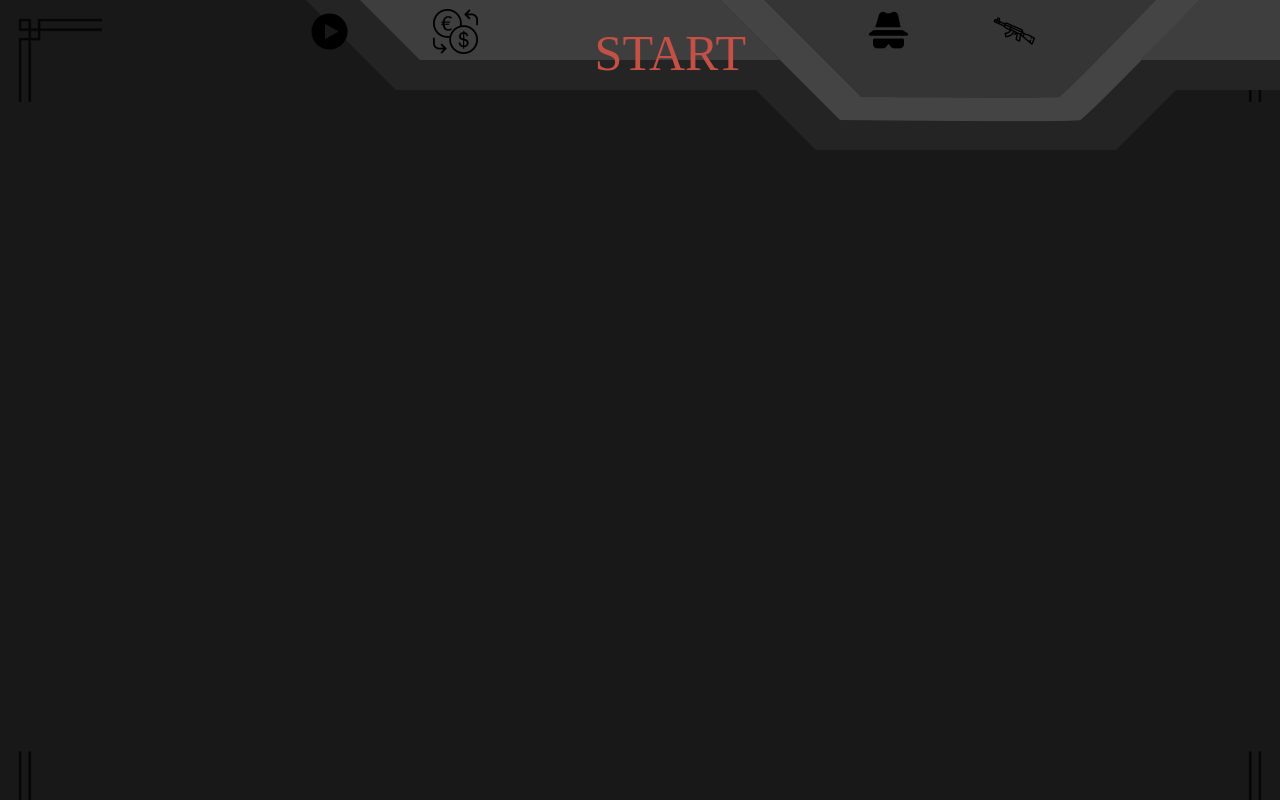
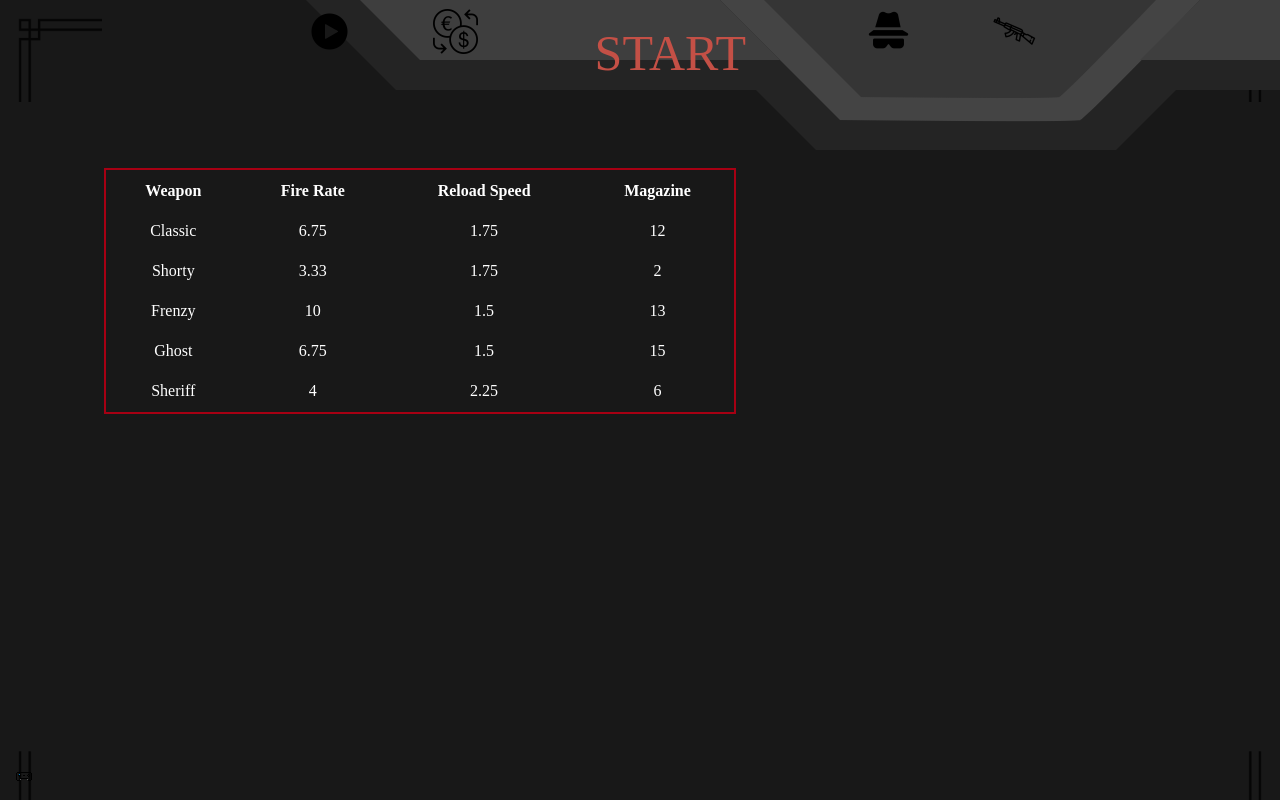
Before and after one commit to Knoficooki/Josi_web, a plain HTML site: page Valo_menu/Weapons.html in a window 1280 px wide. Drawn offline with Linux system fonts and the light colour scheme.

Commit message:
valo.html,Valo subpages; +Content,start icon;-;

```diff
--- a/Valo_menu/Weapons.html
+++ b/Valo_menu/Weapons.html
@@ -9,7 +9,7 @@
 <body style="background: url('../img/ValoBg.png') no-repeat; background-size: cover">
 <img src="../img/Background_ValMain.png" alt="Main" style="z-index: 0;position: fixed;margin: 0 0 0; top: 0; left: 0;">
 <div id="NavBar">
-    <a class="noSelect ValoButton" style="z-index: 2;top: 0.3em;left: 45.75%" href="../index.html">START</a>
+    <a class="noSelect ValoButton" style="z-index: 2;top: 0.3em;left: 45.75%" href="../valo.html">START</a>
     <div class="container" style="z-index: 1">
         <a class="noSelect" href="../Valo_menu/Gameplay.html" style="left: 15%;"><img class="ValoButton" src="../img/icons8-play-button-circled-90.png" alt="play" title="Gameplay"></a>
         <a class="noSelect" href="../Valo_menu/Currency.html" style="left: 25%;"><img class="ValoButton" src="../img/icons8-currency-exchange-90.png" alt="Currency" title="Currency"></a>
@@ -18,6 +18,52 @@
     </div>
 </div>
 <!--TODO:Table--><!---Sidearms -Smgs -Rifles -Sniper Rifles-->
+<table cellpadding="10px" style="text-align: center;top: 10em; border: 2px solid #a60013;width: 50%;left: 6em" class="noSelect">
+    <thead>
+        <tr>
+            <th>Weapon</th>
+            <th>Fire Rate</th>
+            <th>Reload Speed</th>
+            <th>Magazine</th>
+        </tr>
+    </thead>
+    <tbody>
+        <tr>
+            <td>Classic</td>
+            <td>6.75</td>
+            <td>1.75</td>
+            <td>12</td>
+        </tr>
+        <tr>
+            <td>Shorty</td>
+            <td>3.33</td>
+            <td>1.75</td>
+            <td>2</td>
+        </tr>
+        <tr>
+            <td>Frenzy</td>
+            <td>10</td>
+            <td>1.5</td>
+            <td>13</td>
+        </tr>
+        <tr>
+            <td>Ghost</td>
+            <td>6.75</td>
+            <td>1.5</td>
+            <td>15</td>
+        </tr>
+        <tr>
+            <td>Sheriff</td>
+            <td>4</td>
+            <td>2.25</td>
+            <td>6</td>
+        </tr>
+    </tbody>
+</table>
+
+<a class="noSelect" style="text-decoration: none" href="../index.html">
+    <img class="fixed" style="bottom:1em;left:1em" src="../img/favicon.ico" alt="game logo">
+</a>
 
 </body>
 </html>
```
Also changed, not shown: Valo_menu/Currency.html (+10 -3 lines), Valo_menu/Gameplay.html (+24 -2 lines), Valo_menu/Roles.html (+34 -2 lines), minecraft.html (+0 -1 lines), valo.html (+6 -1 lines).
